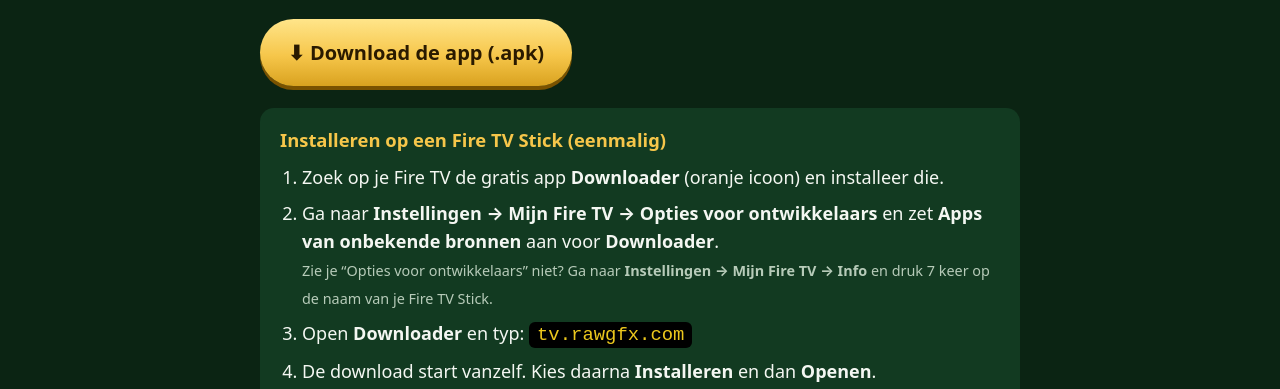
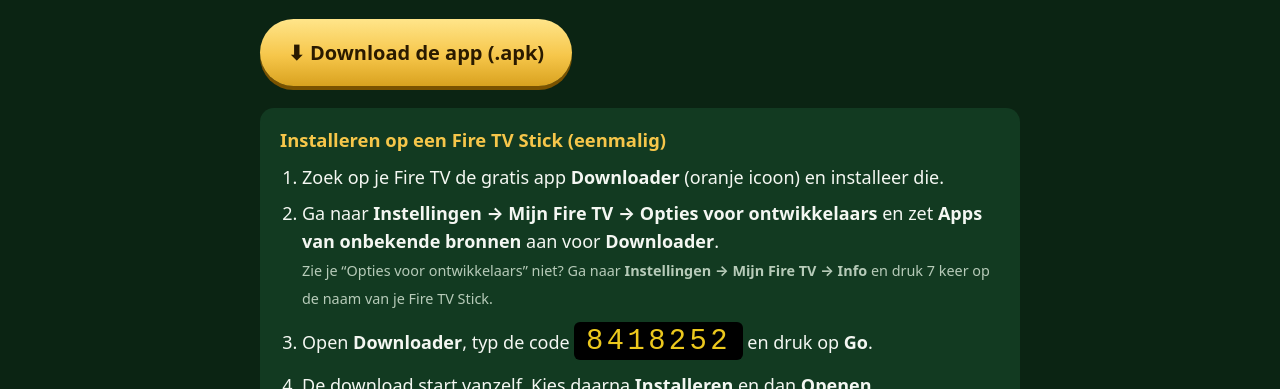
Before and after one commit to Rawien0812/heiligenweg-fm, a plain HTML site: page app/index.html in a window 1280 px wide. Shown: the part 165-554 px from the top of the page. Drawn offline with Linux system fonts and the light colour scheme.

Commit message:
Downloadpagina tv-app: Downloader-code 8418252
Co-Authored-By: Claude Opus 5.5 <noreply@anthropic.com>
Claude-Session: https://claude.ai/code/session_01B7aN4aGXXw4hu587qb6M1L

```diff
--- a/app/index.html
+++ b/app/index.html
@@ -28,6 +28,7 @@
   code { background: #000; color: #ecc81d; padding: 2px 8px; border-radius: 6px; font-size: 1.05em; }
   .note { font-size: .9rem; color: var(--muted); margin: 0; }
   .auto { font-weight: 700; color: var(--gold); }
+  code.code { font-size: 1.6em; letter-spacing: .12em; padding: .1em .4em; }
 </style>
 </head>
 <body>
@@ -44,7 +45,7 @@
       <li>Zoek op je Fire TV de gratis app <b>Downloader</b> (oranje icoon) en installeer die.</li>
       <li>Ga naar <b>Instellingen → Mijn Fire TV → Opties voor ontwikkelaars</b> en zet <b>Apps van onbekende bronnen</b> aan voor <b>Downloader</b>.<br>
         <span class="note">Zie je “Opties voor ontwikkelaars” niet? Ga naar <b>Instellingen → Mijn Fire TV → Info</b> en druk 7 keer op de naam van je Fire TV Stick.</span></li>
-      <li>Open <b>Downloader</b> en typ: <code>tv.rawgfx.com</code></li>
+      <li>Open <b>Downloader</b>, typ de code <code class="code">8418252</code> en druk op <b>Go</b>.</li>
       <li>De download start vanzelf. Kies daarna <b>Installeren</b> en dan <b>Openen</b>.</li>
       <li>Klaar! <b>Heiligenweg FM</b> staat nu bij je apps. Tip: zet hem vooraan via <b>Apps → … → Verplaatsen</b>.</li>
     </ol>
```
